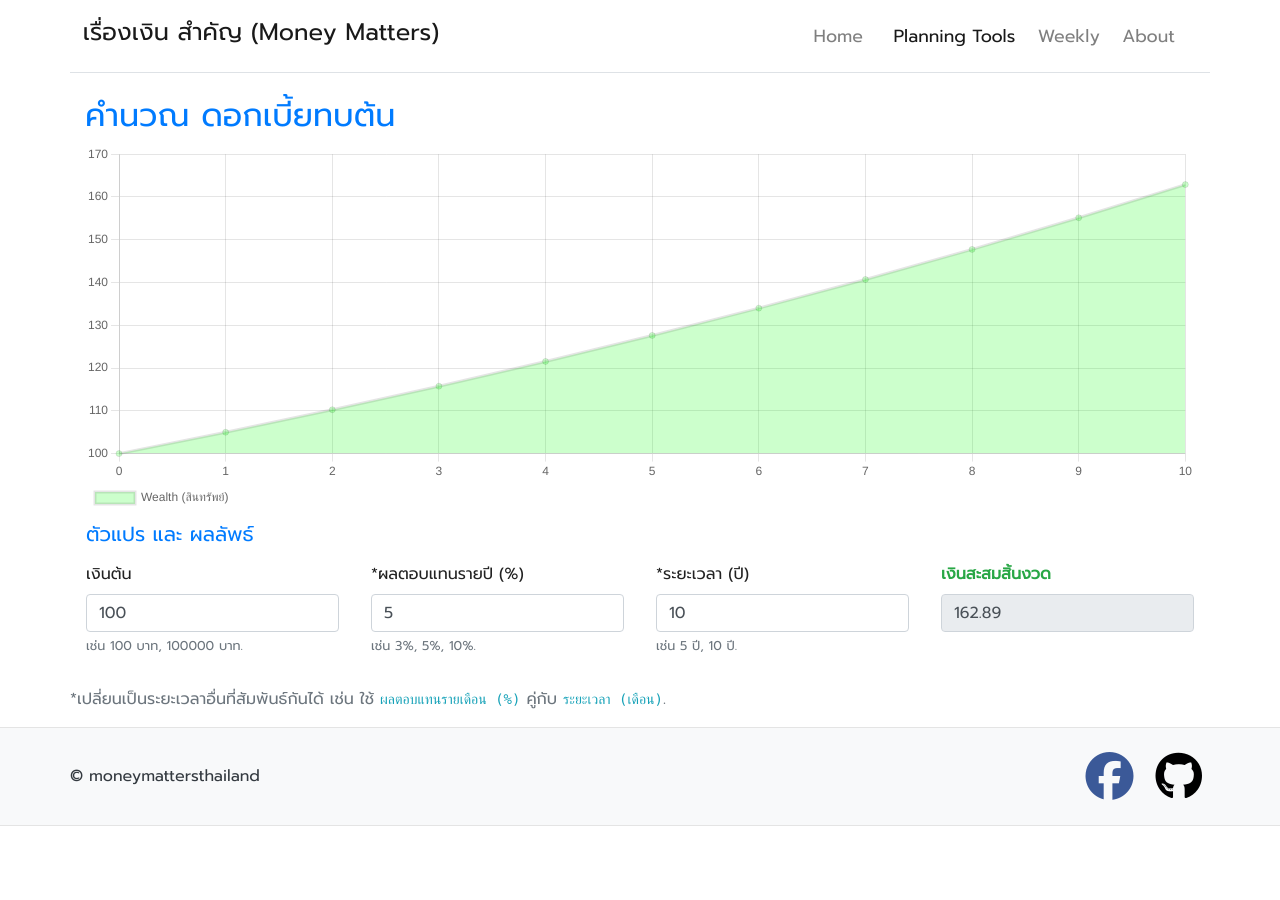
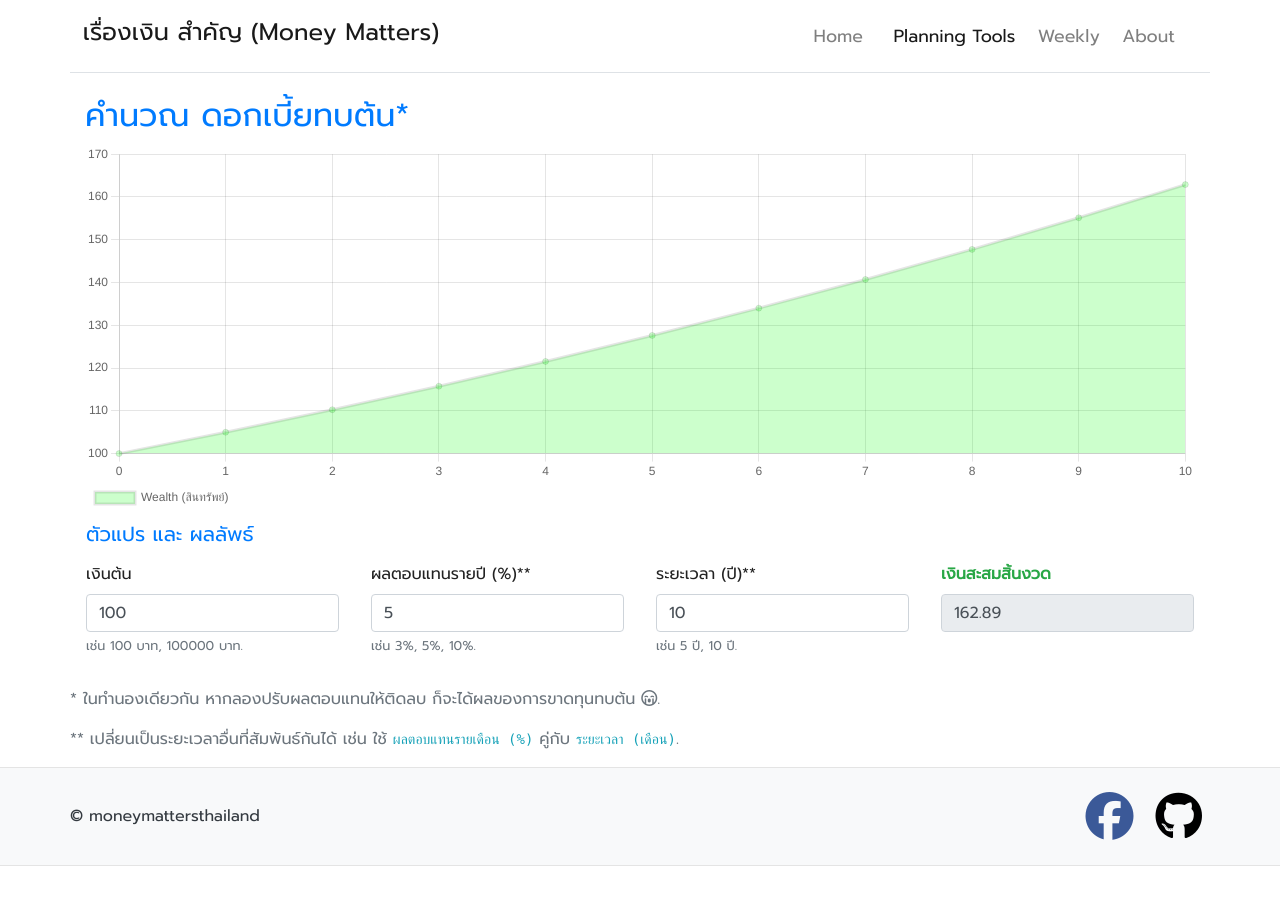
Before and after one commit to moneysart/moneysart.github.io, a Jekyll site: the page built from tools/compound-interest/index.html, in a window 1280 px wide. Built offline with Jekyll 4.4.1, drawn with Linux system fonts in a browser that asks for light colours; nearby versions of some CDN libraries.

Commit message:
add footnotes

```diff
--- a/tools/compound-interest/index.html
+++ b/tools/compound-interest/index.html
@@ -11,7 +11,7 @@ date: 2021-04-06
 <div class="container">
     <!-- chart -->
     <div class="mt-4">
-        <h2 class="text-primary">คำนวณ ดอกเบี้ยทบต้น</h2>
+        <h2 class="text-primary">คำนวณ ดอกเบี้ยทบต้น*</h2>
         <canvas id="canvas" class="canvas-chart"></canvas>
     </div>
 
@@ -30,16 +30,16 @@ date: 2021-04-06
         </div>
 
         <div class="col-3 form-group pt-0">
-            <label for="returnRate">*ผลตอบแทนรายปี (%)</label>
+            <label for="returnRate">ผลตอบแทนรายปี (%)**</label>
             <input id="returnRate" placeholder="เช่น 3%, 5%, 10%."
-                        class="form-control" type="number" min="0" value="5">
+                        class="form-control" type="number" value="5">
             <small id="capitalHelp" class="form-text text-muted">เช่น 3%, 5%, 10%.</small>
         </div>
 
         <div class="col-3 form-group pt-0">
-            <label for="period">*ระยะเวลา (ปี)</label>
+            <label for="period">ระยะเวลา (ปี)**</label>
             <input id="period" placeholder="เช่น 5 ปี, 10 ปี."
-                        class="form-control" type="number" min="0" value="10">
+                        class="form-control" type="number" min="1" value="10">
             <small id="periodHelp" class="form-text text-muted">เช่น 5 ปี, 10 ปี.</small>
         </div>
 
@@ -49,7 +49,10 @@ date: 2021-04-06
         </div>
 
     <p class="text-muted">
-        *เปลี่ยนเป็นระยะเวลาอื่นที่สัมพันธ์กันได้ เช่น ใช้
+        * ในทำนองเดียวกัน หากลองปรับผลตอบแทนให้ติดลบ ก็จะได้ผลของการขาดทุนทบต้น <i class="far fa-sad-cry"></i>.
+    </p>
+    <p class="text-muted">
+        ** เปลี่ยนเป็นระยะเวลาอื่นที่สัมพันธ์กันได้ เช่น ใช้
         <code class="text-info">ผลตอบแทนรายเดือน (%)</code> คู่กับ
         <code class="text-info">ระยะเวลา (เดือน)</code>.
     </p>
@@ -68,7 +71,7 @@ date: 2021-04-06
     let elements = getElement()
 
     // no need to track change of elementFinal
-    // elements.slice(0, -1).map(e => e.addEventListener("change", validateVal))
+    elements.slice(0, -1).map(e => e.addEventListener("change", validateVal))
     elements.slice(0, -1).map(e => e.addEventListener("change", rePlot))
 
     let range = (start, stop, step) => Array.from({ length: (stop - start) / step + 1 }, (_, i) => start + (i * step))
```
